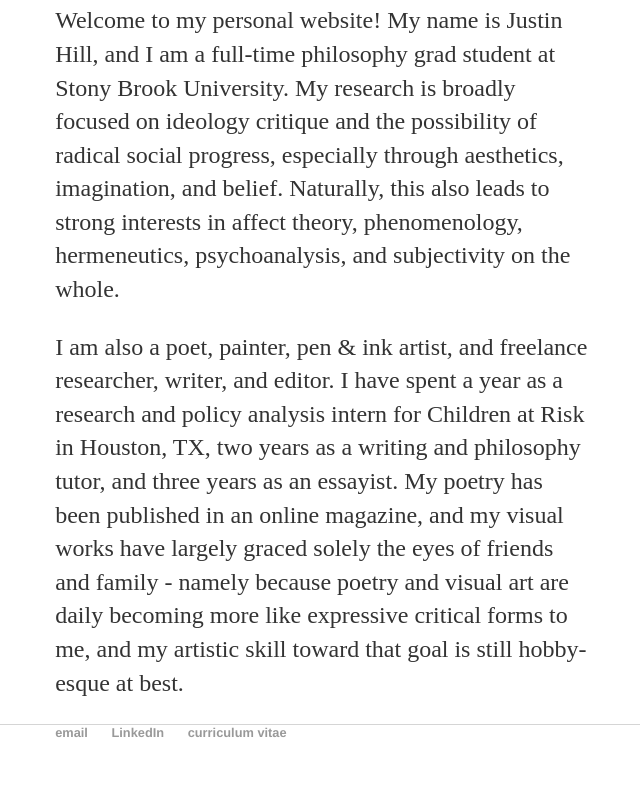
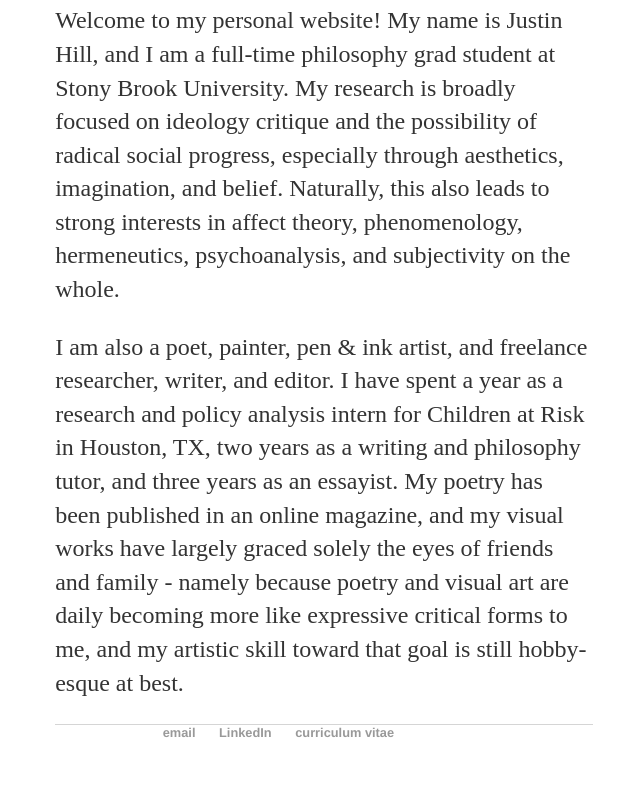
Before and after one commit to HillJustin/HillJustin.github.io, a Jekyll site: the page built from index.html, in a window 1280 px wide. Shown: the part 521-1321 px from the top of the page, without its empty margins (316-956 px from the left). Built offline with Jekyll 4.4.1, drawn with Linux system fonts in a browser that asks for light colours.

Commit message:
Update main.css

```diff
--- a/assets/css/main.css
+++ b/assets/css/main.css
@@ -33,6 +33,8 @@ p {
 footer {
     border-top: 1px solid #d5d5d5;
     font-size: .8em;
+    width: 60%;
+    margin: auto;
 }
 
 ul.posts {
```
